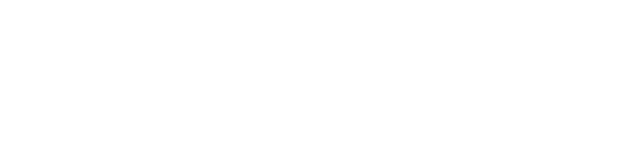
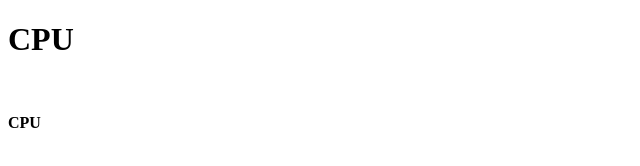
Before and after one commit to iamneo-production/cebcdbaacddcedfadaeccdfffebaeceaec, a website: page public/index.html in a window 1280 px wide. Shown: the whole page, without its empty margins (0-640 px from the left). Drawn offline with Linux system fonts and the light colour scheme.

Commit message:
Backup Commit

```diff
--- a/public/index.html
+++ b/public/index.html
@@ -1,8 +1,8 @@
 <!DOCTYPE html>
 <html lang="en">
-<head>
+<body>
+    <h1>CPU</h1><br>
+    <p><b>CPU</b></p>
 
-</head>
-<body>
 </body>
 </html>
```
